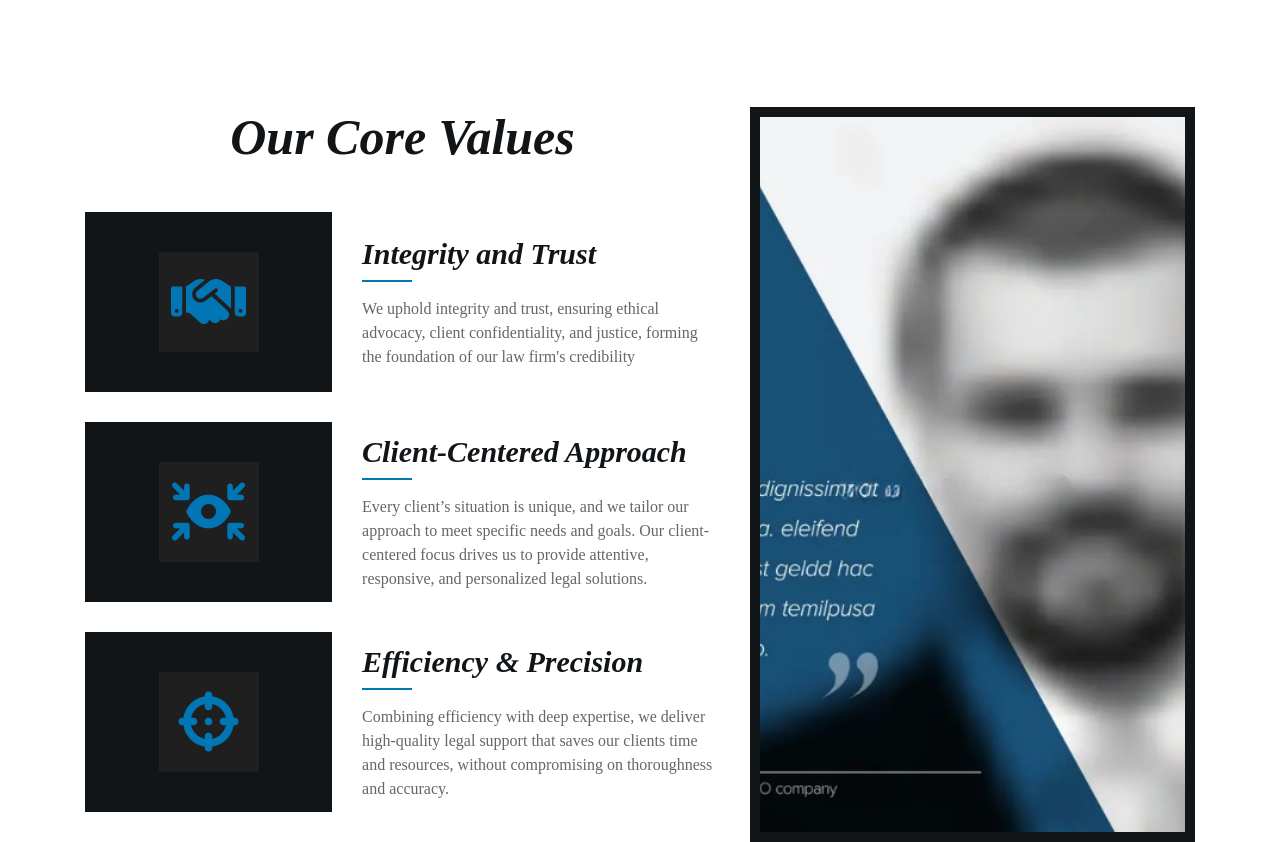
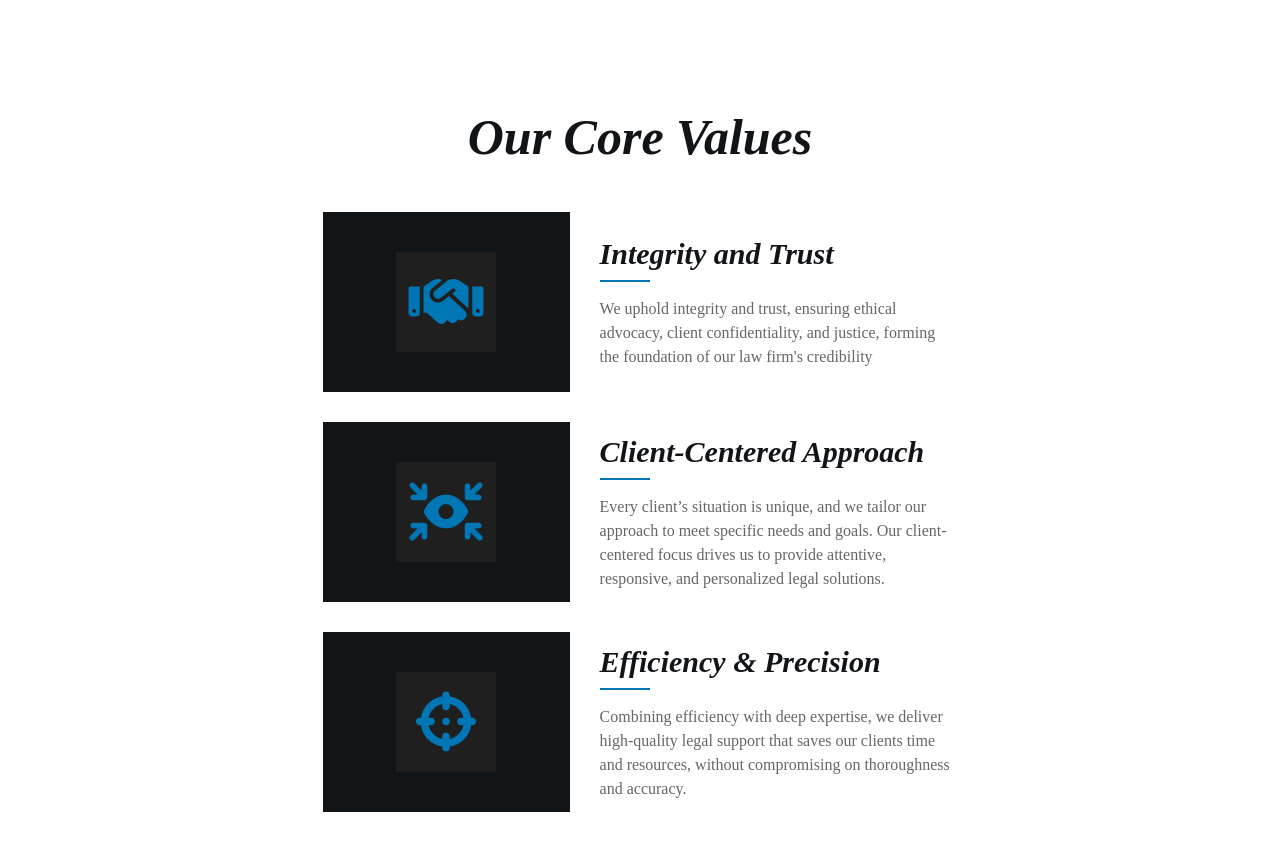
Before and after one commit to the-sudipta/F_T_Associate_Law_Firm, a plain HTML site: page index.html in a window 1280 px wide. Shown: the part 2233-3075 px from the top of the page. Drawn offline with nearby package versions, Linux system fonts and the light colour scheme.

Commit message:
📝 chore: Message from CEO -- section from index and practice pages
Deleted the -- Message from CEO -- content block from both index.html and practice.html to streamline page content and improve layout focus.

```diff
--- a/index.html
+++ b/index.html
@@ -436,7 +436,7 @@
             <!-- Feature Start -->
             <div class="feature">
                 <div class="container">
-                    <div class="row">
+                    <div class="row" style="justify-content: center;">
                         <div class="col-md-7">
                             <div class="section-header">
                                 <h2>Our Core Values</h2>
@@ -501,11 +501,11 @@
 <!--                                </div>-->
 <!--                            </div>-->
                         </div>
-                        <div class="col-md-5">
-                            <div class="feature-img">
-                                <img src="img/dummy_ceo.jpg" alt="Feature">
-                            </div>
-                        </div>
+<!--                        <div class="col-md-5">-->
+<!--                            <div class="feature-img">-->
+<!--                                <img src="img/dummy_ceo.jpg" alt="Feature">-->
+<!--                            </div>-->
+<!--                        </div>-->
                     </div>
                 </div>
             </div>
```
Also changed, not shown: practice.html (+6 -6 lines).
